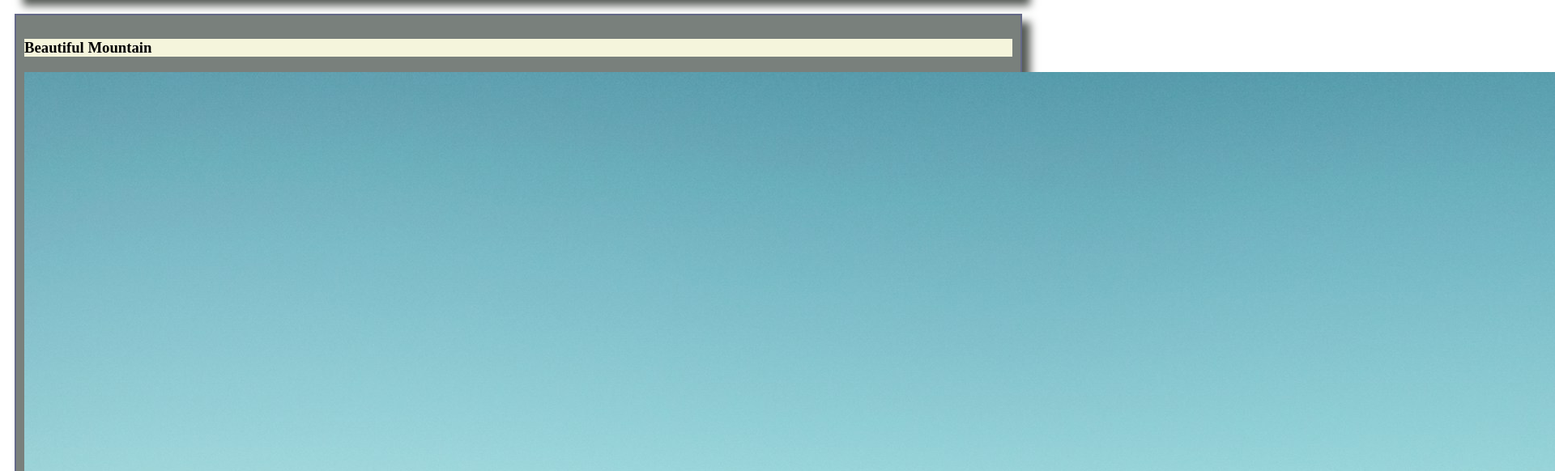
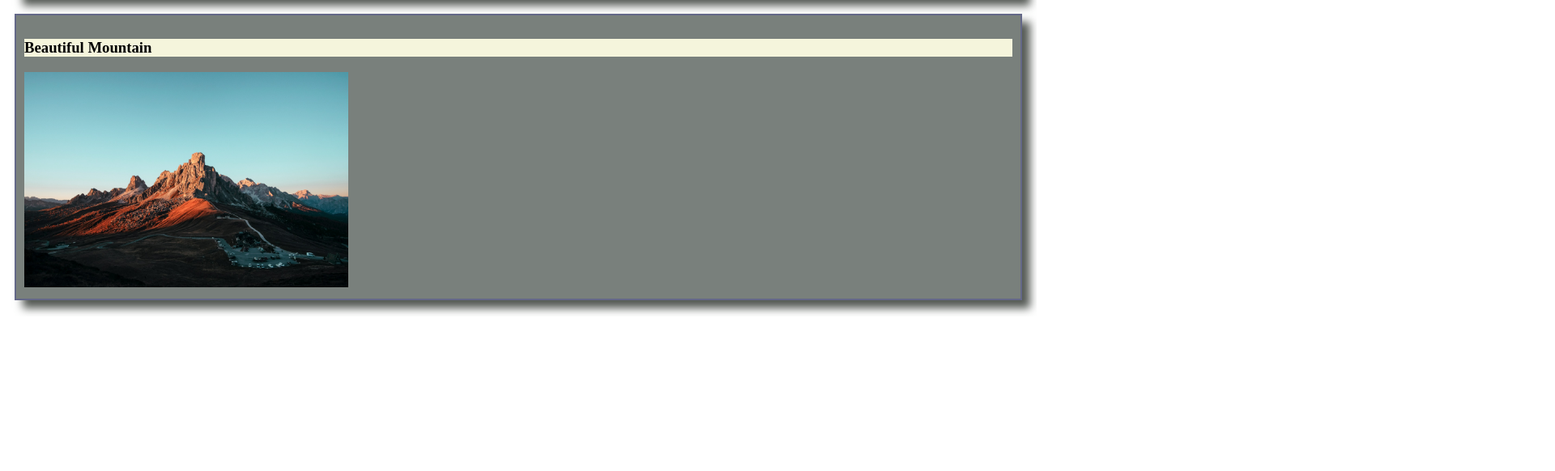
Before and after one commit to imjoyhalder/my-first-github-repo, a plain HTML site: page index.html in a window 1280 px wide. Shown: the part 694-1276 px from the top of the page at 81% size, 1920 px wide, since content can reach past the window. After the commit the page ends 1085 px from the top, so only its background shows below. Drawn offline with Linux system fonts and the light colour scheme.

Commit message:
resize image

```diff
--- a/index.html
+++ b/index.html
@@ -38,7 +38,7 @@
     </div>
     <div class="mountain">
         <h3 id="a1">Beautiful Mountain</h3>
-        <img src="images/cristina-gottardi-CSpjU6hYo_0-unsplash.jpg" alt="montain">
+        <img width='400px' src="images/cristina-gottardi-CSpjU6hYo_0-unsplash.jpg" alt="montain">
     </div>
 </body>
 </html>
```
